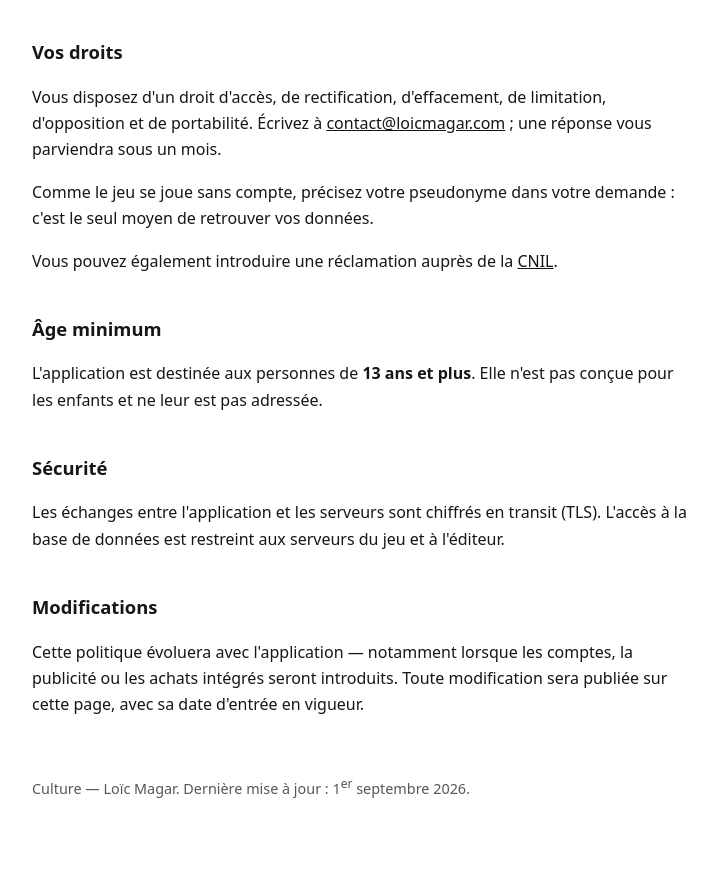
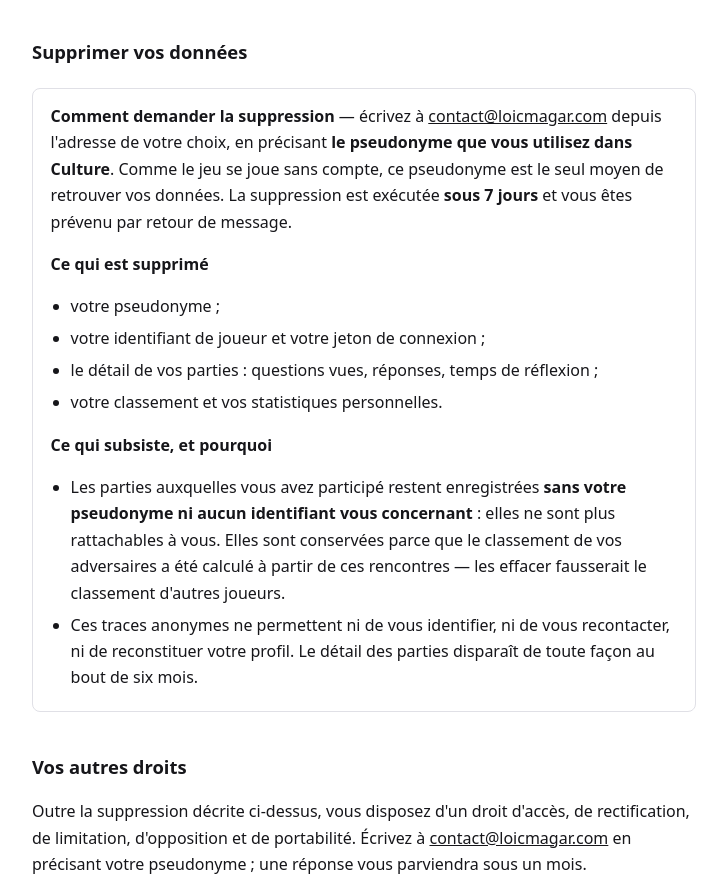
Before and after one commit to Lolo19th/culture-legal, a plain HTML site: page index.html in a window 1280 px wide. Shown: the part 2220-3100 px from the top of the page, without its empty margins (276-1003 px from the left). Drawn offline with Linux system fonts and the light colour scheme.

Commit message:
Une section distincte pour la suppression des données, comme Google l'exige (#201)

```diff
--- a/index.html
+++ b/index.html
@@ -174,16 +174,45 @@
       <li><strong>Google Play</strong> — la distribution de l'application, selon ses propres règles.</li>
     </ul>
 
-    <h2>Vos droits</h2>
+    <h2 id="suppression">Supprimer vos données</h2>
+    <div class="cadre">
+      <p style="margin-top: 0">
+        <strong>Comment demander la suppression</strong> — écrivez à
+        <a href="mailto:contact@loicmagar.com">contact@loicmagar.com</a> depuis l'adresse de votre
+        choix, en précisant <strong>le pseudonyme que vous utilisez dans Culture</strong>. Comme le
+        jeu se joue sans compte, ce pseudonyme est le seul moyen de retrouver vos données. La
+        suppression est exécutée <strong>sous 7 jours</strong> et vous êtes prévenu par retour de
+        message.
+      </p>
+      <p><strong>Ce qui est supprimé</strong></p>
+      <ul>
+        <li>votre pseudonyme ;</li>
+        <li>votre identifiant de joueur et votre jeton de connexion ;</li>
+        <li>le détail de vos parties : questions vues, réponses, temps de réflexion ;</li>
+        <li>votre classement et vos statistiques personnelles.</li>
+      </ul>
+      <p style="margin-bottom: 0"><strong>Ce qui subsiste, et pourquoi</strong></p>
+      <ul style="margin-bottom: 0">
+        <li>
+          Les parties auxquelles vous avez participé restent enregistrées <strong>sans votre
+          pseudonyme ni aucun identifiant vous concernant</strong> : elles ne sont plus rattachables
+          à vous. Elles sont conservées parce que le classement de vos adversaires a été calculé à
+          partir de ces rencontres — les effacer fausserait le classement d'autres joueurs.
+        </li>
+        <li>
+          Ces traces anonymes ne permettent ni de vous identifier, ni de vous recontacter, ni de
+          reconstituer votre profil. Le détail des parties disparaît de toute façon au bout de six
+          mois.
+        </li>
+      </ul>
+    </div>
+
+    <h2>Vos autres droits</h2>
     <p>
-      Vous disposez d'un droit d'accès, de rectification, d'effacement, de limitation, d'opposition
-      et de portabilité. Écrivez à
-      <a href="mailto:contact@loicmagar.com">contact@loicmagar.com</a> ; une réponse vous parviendra
-      sous un mois.
-    </p>
-    <p>
-      Comme le jeu se joue sans compte, précisez votre pseudonyme dans votre demande : c'est le seul
-      moyen de retrouver vos données.
+      Outre la suppression décrite ci-dessus, vous disposez d'un droit d'accès, de rectification, de
+      limitation, d'opposition et de portabilité. Écrivez à
+      <a href="mailto:contact@loicmagar.com">contact@loicmagar.com</a> en précisant votre
+      pseudonyme ; une réponse vous parviendra sous un mois.
     </p>
     <p>
       Vous pouvez également introduire une réclamation auprès de la
```
